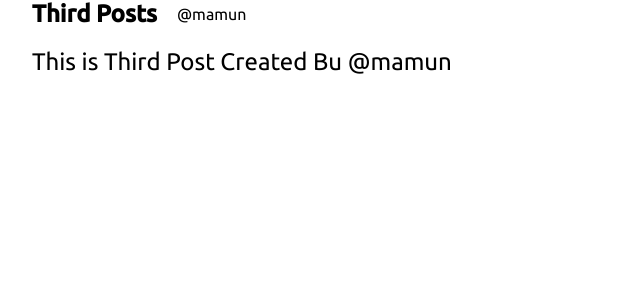
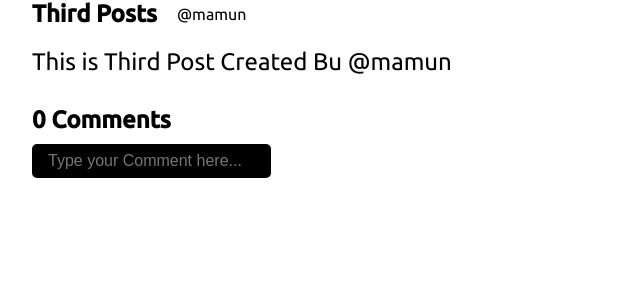
Before and after one commit to m-a-mamun69/Blog_Demo, a Django app: page /post/7/ in a window 1280 px wide. Shown: the part 98-398 px from the top of the page, without its empty margins (0-640 px from the left). Run offline with Django 5.2, Linux system fonts and the light colour scheme; a user stored in the database is signed in; data comes from the database, SQL or seed files in the repository; both versions use the stored data as it was after the commit.

Commit message:
add Another Model 'Comment' and Comment Functionality

```diff
--- a/blog/admin.py
+++ b/blog/admin.py
@@ -1,4 +1,5 @@
 from django.contrib import admin
-from .models import Post
+from .models import Post, Comment
 # Register your models here.
 admin.site.register(Post)
+admin.site.register(Comment)
--- a/blog/models.py
+++ b/blog/models.py
@@ -2,6 +2,20 @@ from django.db import models
 from django.contrib.auth.models import User
 
 # Create your models here.
+
+class Comment(models.Model):
+    author = models.ForeignKey(User, on_delete=models.CASCADE)
+    post = models.ForeignKey("Post", on_delete=models.CASCADE)
+    comment = models.CharField(max_length=100)
+    created = models.DateTimeField(auto_now_add=True)
+
+    class Meta:
+        ordering = ["-created"]
+
+    def __str__(self):
+        return self.comment
+
+
 
 class Post(models.Model):
     title = models.CharField(max_length=100)
--- a/templates/post_detail.html
+++ b/templates/post_detail.html
@@ -20,5 +20,27 @@
             {% endif %}
         </div>
 
+        <div class="comments-container">
+            <h1>{{post.comment_set.all.count}} Comments</h1>
+            {% if request.user.is_authenticated %}
+            <form method="POST" action="">
+                {% csrf_token %}
+                <input type="text" name="comment" placeholder="Type your Comment here...">
+            </form>
+            {% endif %}
+            <div class="comments-wrapper">
+                {% for comment in post.comment_set.all %}
+                <div class="comment">
+                    <div class="comment-header">
+                        <h1>{{comment.author}}</h1>
+                        <p>{{comment.created|timesince}} ago</p>
+                    </div>
+                    <p>{{comment.comment}}</p>
+                </div>
+                <hr />
+                {% endfor %}
+            </div>
+        </div>
+
     </div>
 {% endblock content %}
```
Also changed, not shown: blog/migrations/0004_comment.py (added), db.sqlite3.
